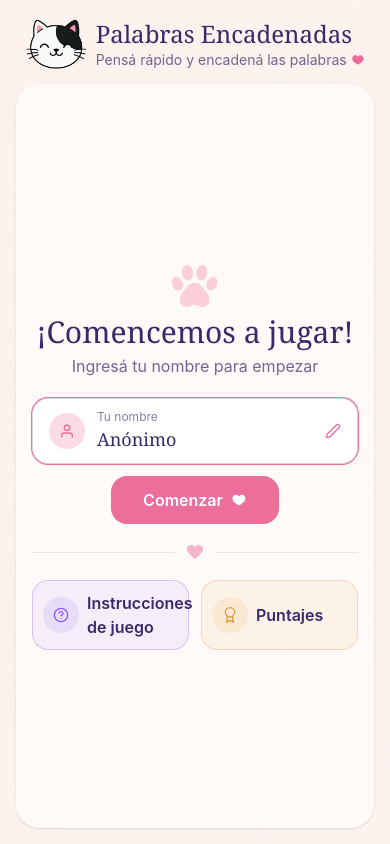
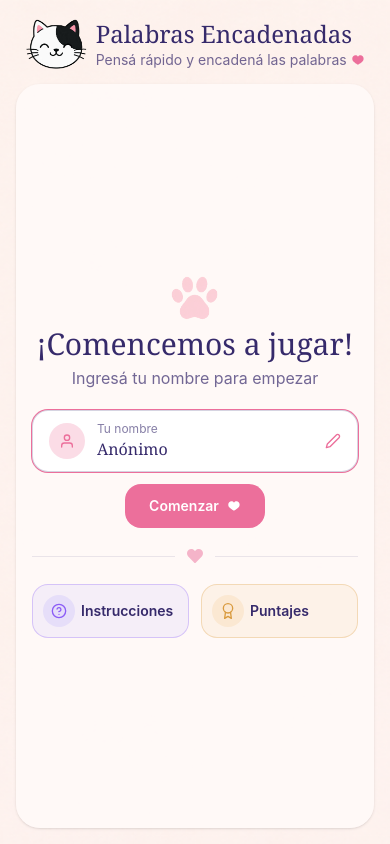
Before and after one commit to leilaferreyra/unq-ui-leila-ferreyra-trabajo-final, a React (Vite) app: page / in a window 390 px wide. Built offline with nearby package versions, Linux system fonts and the light colour scheme.

Commit message:
Fix: evitar que los botones y textos se corten o desarmen en pantallas chicas

```diff
--- a/src/components/common/BackButton.tsx
+++ b/src/components/common/BackButton.tsx
@@ -8,7 +8,7 @@ export function BackButton() {
     <button
       type="button"
       onClick={() => navigate('/')}
-      className="flex items-center justify-center gap-2 rounded-2xl border border-brand-pink bg-white px-6 py-3 font-semibold text-brand-pink transition-colors hover:bg-brand-pink/10"
+      className="flex items-center justify-center gap-2 rounded-2xl border border-brand-pink bg-white px-6 py-3 text-sm font-semibold whitespace-nowrap text-brand-pink transition-colors hover:bg-brand-pink/10 sm:px-6 sm:text-base"
     >
       <FiArrowLeft aria-hidden="true" />
       Volver al inicio
--- a/src/components/common/StartButton.tsx
+++ b/src/components/common/StartButton.tsx
@@ -10,7 +10,7 @@ export function StartButton({ type = 'button', onClick }: StartButtonProps) {
     <button
       type={type}
       onClick={onClick}
-      className="flex items-center justify-center gap-2 rounded-2xl bg-brand-pink px-8 py-3 font-semibold text-white transition-colors hover:bg-brand-pink-dark"
+      className="flex items-center justify-center gap-2 rounded-2xl bg-brand-pink px-6 py-3 text-sm font-semibold whitespace-nowrap text-white transition-colors hover:bg-brand-pink-dark sm:px-8 sm:text-base"
     >
       Comenzar
       <TiHeartFullOutline aria-hidden="true" />
--- a/src/components/game/GameOverPanel.tsx
+++ b/src/components/game/GameOverPanel.tsx
@@ -38,7 +38,7 @@ export function GameOverPanel({ score, wordsCount, onPlayAgain }: GameOverPanelP
         <button
           type="button"
           onClick={onPlayAgain}
-          className="rounded-2xl bg-brand-pink px-8 py-3 font-semibold text-white transition-colors hover:bg-brand-pink-dark"
+          className="flex items-center justify-center rounded-2xl bg-brand-pink px-6 py-3 text-sm font-semibold whitespace-nowrap text-white transition-colors hover:bg-brand-pink-dark sm:px-8 sm:text-base"
         >
           Jugar de nuevo
         </button>
--- a/src/pages/HomePage.tsx
+++ b/src/pages/HomePage.tsx
@@ -39,7 +39,7 @@ export function HomePage() {
               onChange={(event) => setName(event.target.value)}
               placeholder={DEFAULT_NAME}
               autoFocus
-              className="w-full font-display text-lg text-ink focus:outline-none"
+              className="w-full min-w-0 font-display text-base text-ink focus:outline-none sm:text-lg"
             />
           </span>
           <FiEdit2 className="shrink-0 text-brand-pink" aria-hidden="true" />
@@ -60,22 +60,22 @@ export function HomePage() {
         <button
           type="button"
           onClick={() => navigate('/instrucciones')}
-          className="flex items-center gap-2 rounded-2xl border border-stat-violet-icon/30 bg-stat-violet/40 py-2.5 pr-4 pl-2.5 text-left transition-colors hover:bg-stat-violet/60"
+          className="flex min-w-0 items-center gap-1.5 rounded-2xl border border-stat-violet-icon/30 bg-stat-violet/40 py-2.5 pr-3 pl-2.5 text-left transition-colors hover:bg-stat-violet/60 sm:gap-2 sm:pr-4"
         >
-          <span className="flex h-9 w-9 shrink-0 items-center justify-center rounded-full bg-stat-violet text-stat-violet-icon">
+          <span className="flex h-8 w-8 shrink-0 items-center justify-center rounded-full bg-stat-violet text-stat-violet-icon sm:h-9 sm:w-9">
             <FiHelpCircle aria-hidden="true" />
           </span>
-          <span className="font-semibold text-ink">Instrucciones de juego</span>
+          <span className="min-w-0 truncate text-sm font-semibold text-ink sm:text-base">Instrucciones</span>
         </button>
         <button
           type="button"
           onClick={() => navigate('/puntajes')}
-          className="flex items-center gap-2 rounded-2xl border border-chain-amber-icon/30 bg-chain-amber/40 py-2.5 pr-4 pl-2.5 text-left transition-colors hover:bg-chain-amber/60"
+          className="flex min-w-0 items-center gap-1.5 rounded-2xl border border-chain-amber-icon/30 bg-chain-amber/40 py-2.5 pr-3 pl-2.5 text-left transition-colors hover:bg-chain-amber/60 sm:gap-2 sm:pr-4"
         >
-          <span className="flex h-9 w-9 shrink-0 items-center justify-center rounded-full bg-chain-amber text-chain-amber-icon">
+          <span className="flex h-8 w-8 shrink-0 items-center justify-center rounded-full bg-chain-amber text-chain-amber-icon sm:h-9 sm:w-9">
             <FiAward aria-hidden="true" />
           </span>
-          <span className="font-semibold text-ink">Puntajes</span>
+          <span className="min-w-0 truncate text-sm font-semibold text-ink sm:text-base">Puntajes</span>
         </button>
       </div>
     </div>
```
